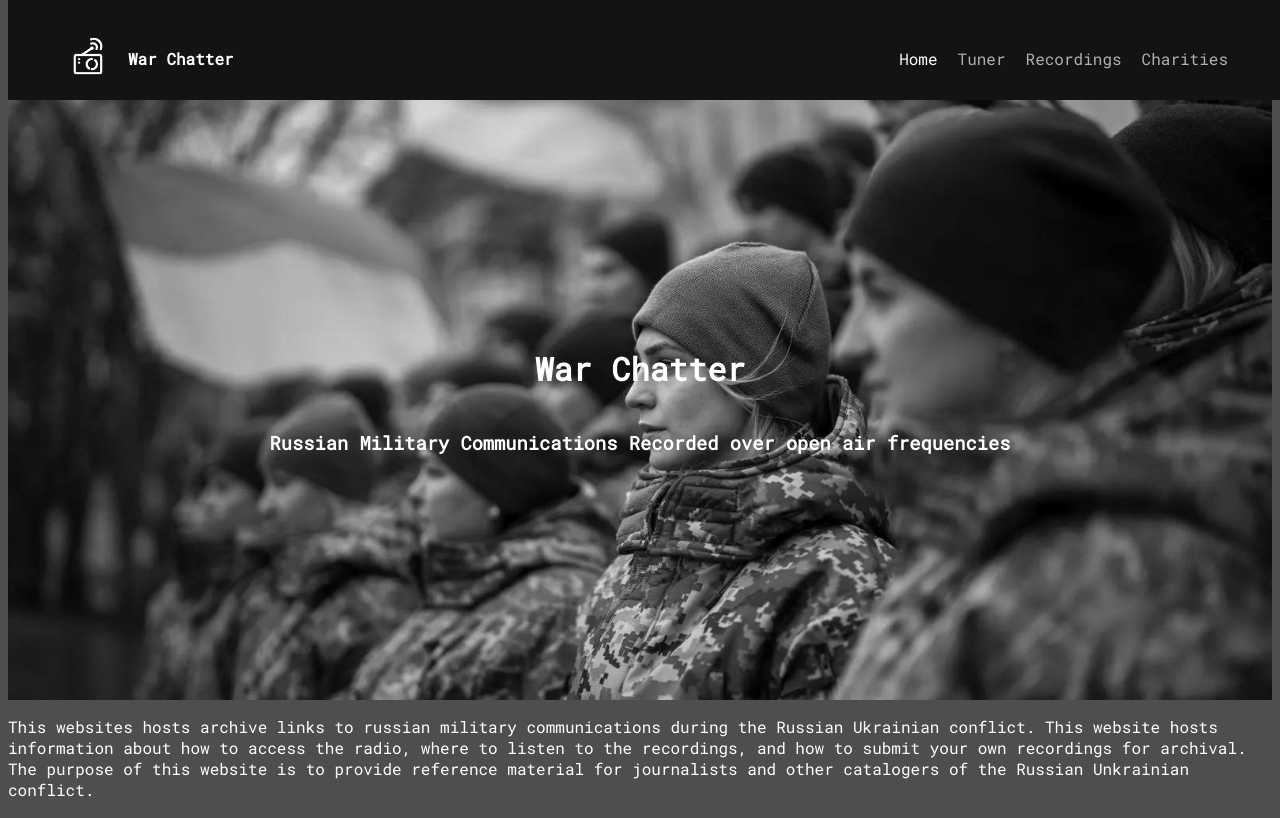
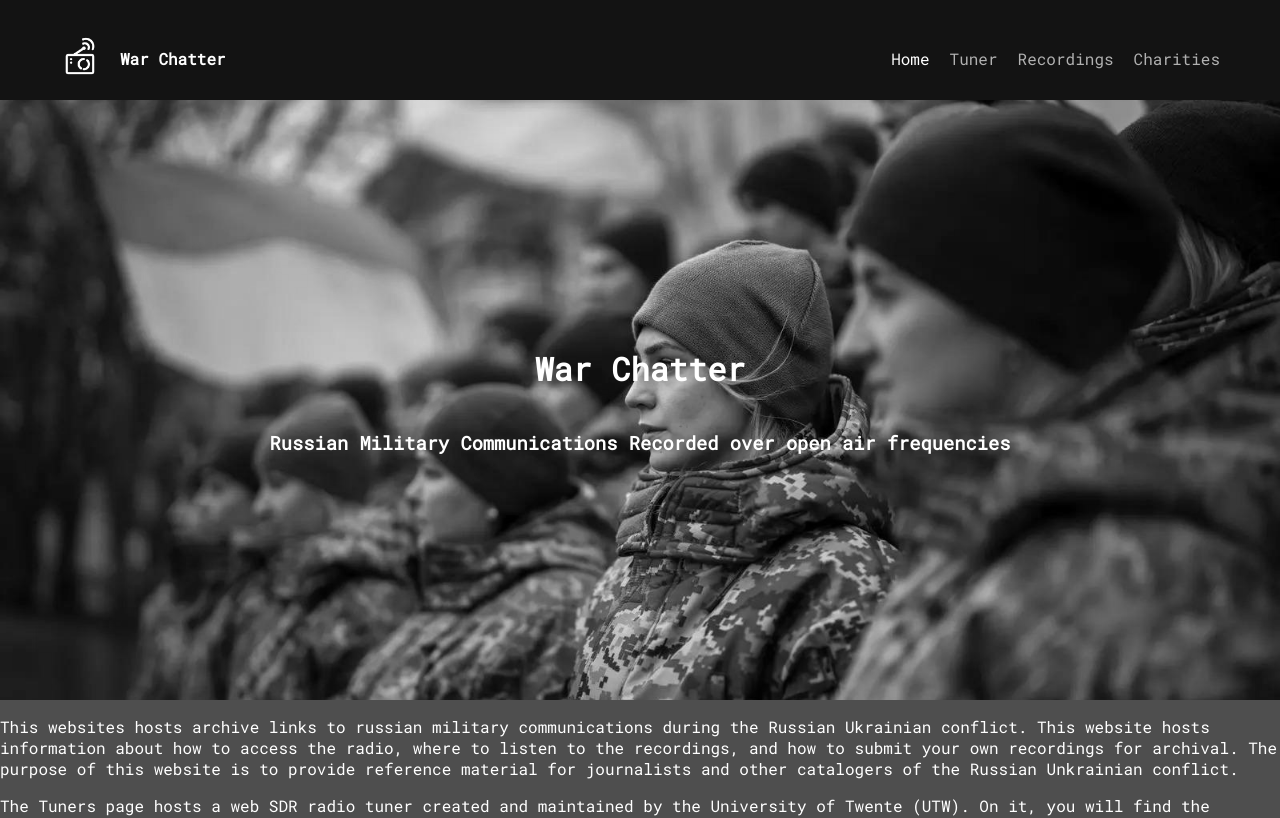
Before and after one commit to brianross93/warchatter, a React (Create React App) app: page / in a window 1280 px wide. Shown: the top 818 px of the page. Built offline with nearby package versions, Linux system fonts and the light colour scheme.

Commit message:
fixed margin issues

```diff
--- a/src/App.css
+++ b/src/App.css
@@ -14,4 +14,7 @@ body {
   background-color: #4E4E4E;
   color: #FFFFFF;
   font-family: 'Roboto Mono';
+  width: 100%;
+  margin-left: 0;
+  margin-bottom: 0
 }
```
